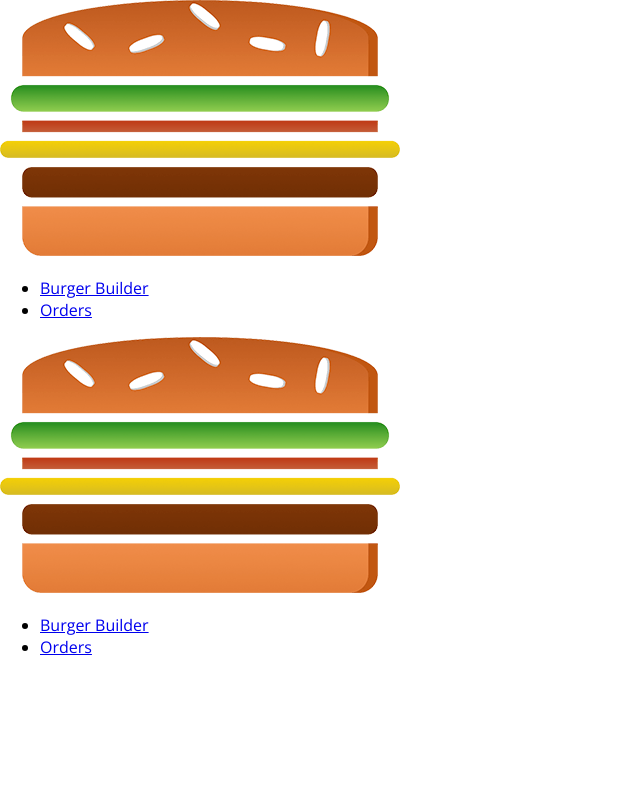
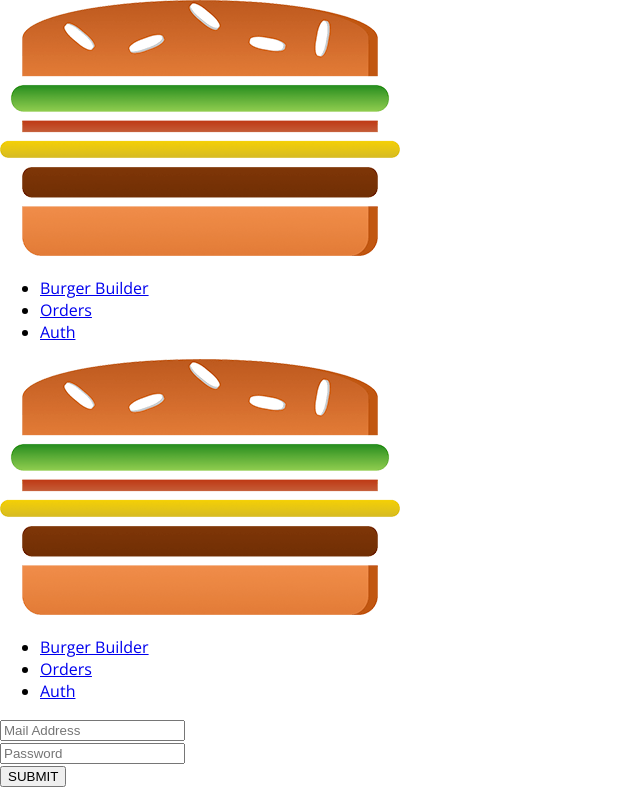
Before and after one commit to ShotaroMatsuya/MyReactApps, a React app: page /auth in a window 1280 px wide. Shown: the whole page, without its empty margins (0-640 px from the left). Built offline with nearby package versions, Linux system fonts and the light colour scheme.

Commit message:
adding auth form & validation

```diff
--- a/src/App.js
+++ b/src/App.js
@@ -4,6 +4,7 @@
 import BurgerBuilder from './containers/BurgerBuilder/BurgerBuilder';
 import Checkout from './containers/Checkout/Checkout';
 import Orders from './containers/Orders/Orders';
+import Auth from './containers/Auth/Auth';
 
 class App extends Component {
   // state = {
@@ -23,6 +24,7 @@
             {/* rrdのpropsはRouteにセットされたcomponentだけにしか渡らないので注意 */}
             <Route path="/checkout" component={Checkout} />
             <Route path="/orders" component={Orders} />
+            <Route path="/auth" component={Auth} />
             <Route path="/" exact component={BurgerBuilder} />
           </Switch>
         </Layout>
--- a/src/components/Navigation/NavigationItems/NavigationItems.js
+++ b/src/components/Navigation/NavigationItems/NavigationItems.js
@@ -7,6 +7,7 @@
         {/* exact propsを渡すことでactiveクラスが常に追加されないようにする */}
        <NavigationItem link="/" exact>Burger Builder</NavigationItem>
        <NavigationItem link="/orders">Orders</NavigationItem>
+       <NavigationItem link="/auth">Auth</NavigationItem>
     </ul>
 );
 
--- /dev/null
+++ b/src/containers/Auth/Auth.css
@@ -0,0 +1,15 @@
+.Auth {
+  margin: 20px auto;
+  width: 80%;
+  text-align: center;
+  box-shadow: 0 2px 3px #ccc;
+  border: 1px solid #eee;
+  padding: 10px;
+  box-sizing: border-box;
+}
+
+@media (min-width: 600px) {
+  .Auth {
+    width: 500px;
+  }
+}
--- /dev/null
+++ b/src/containers/Auth/Auth.js
@@ -0,0 +1,109 @@
+import React, { Component } from 'react';
+
+import Input from '../../components/UI/Input/Input';
+import Button from '../../components/UI/Button/Button';
+import classes from './Auth.css';
+
+class Auth extends Component{
+    state = {
+        controls:{
+            email:{
+                elementType: 'input', //switchで判別
+                elementConfig:{//htmlのdefault attribute propsをオブジェクトでセット
+                    type:'email',
+                    placeholder:'Mail Address'
+                },
+                value:'',
+                validation:{//validation rules
+                    required:true,
+                    isEmail:true
+                },
+                valid:false,//invalid時のスタイリングを適用
+                touched:false,//validationの開始のタイミング
+            },
+            password:{
+                elementType: 'input', //switchで判別
+                elementConfig:{//htmlのdefault attribute propsをオブジェクトでセット
+                    type:'password',
+                    placeholder:'Password'
+                },
+                value:'',
+                validation:{//validation rules
+                    required:true,
+                    minLength:6
+                },
+                valid:false,//invalid時のスタイリングを適用
+                touched:false,//validationの開始のタイミング
+            },
+        }
+    };
+    checkValidity(value,rules){
+        let isValid = true;//ここをfalseにすると以降のvalidationがすべてfalseになってしまう
+        if(!rules){
+            return true;
+        }
+        if(rules.required){
+            isValid = value.trim() !== '' && isValid;
+        }
+        if(rules.minLength){
+            isValid = value.length >= rules.minLength && isValid;
+        }
+        if(rules.maxLength){
+            isValid = value.length <= rules.maxLength && isValid;
+        }
+        if (rules.isEmail) {
+            const pattern = /[a-z0-9!#$%&'*+/=?^_`{|}~-]+(?:\.[a-z0-9!#$%&'*+/=?^_`{|}~-]+)*@(?:[a-z0-9](?:[a-z0-9-]*[a-z0-9])?\.)+[a-z0-9](?:[a-z0-9-]*[a-z0-9])?/;
+            isValid = pattern.test(value) && isValid
+        }
+
+        if (rules.isNumeric) {
+            const pattern = /^\d+$/;
+            isValid = pattern.test(value) && isValid
+        }
+        return isValid;
+    }
+    inputChangedHandler = (event , controlName)=>{
+        const updatedControls = {
+            ...this.state.controls,
+            [controlName]:{
+                ...this.state.controls[controlName],
+                value:event.target.value,
+                valid:this.checkValidity(event.target.value,this.state.controls[controlName].validation),
+                touched:true
+            }
+        };
+
+        this.setState({controls:updatedControls});
+    }
+    render(){
+        const formElementsArray =[];
+        for (let key in this.state.controls){
+            formElementsArray.push({
+                id:key,
+                config:this.state.controls[key]
+            });
+        }
+        const form = formElementsArray.map(formElement =>(
+            <Input
+                key={formElement.id}
+                elementType={formElement.config.elementType}
+                elementConfig={formElement.config.elementConfig}
+                value={formElement.config.value}
+                invalid={!formElement.config.valid}
+                shouldValidate={formElement.config.validation}
+                touched={formElement.config.touched}
+                changed={(event)=>this.inputChangedHandler(event,formElement.id)} />
+        ));
+
+        return(
+            <div className={classes.Auth}>
+                <form>
+                    {form}
+                    <Button btnType="Success">SUBMIT</Button>
+                </form>
+            </div>
+        );
+    }
+}
+
+export default Auth;
--- a/src/containers/Checkout/ContactData/ContactData.js
+++ b/src/containers/Checkout/ContactData/ContactData.js
@@ -48,7 +48,8 @@
                 validation:{
                     required:true,
                     minLength:5,
-                    maxLength:5
+                    maxLength:5,
+                    isNumeric: true
                 },
                 valid:false,
                 touched:false
@@ -74,7 +75,8 @@
                 },
                 value:'',
                 validation:{
-                    required:true
+                    required:true,
+                    isEmail: true
                 },
                 valid:false,
                 touched:false
@@ -123,6 +125,15 @@
         }
         if(rules.maxLength){
             isValid = value.length <= rules.maxLength && isValid;
+        }
+        if (rules.isEmail) {
+            const pattern = /[a-z0-9!#$%&'*+/=?^_`{|}~-]+(?:\.[a-z0-9!#$%&'*+/=?^_`{|}~-]+)*@(?:[a-z0-9](?:[a-z0-9-]*[a-z0-9])?\.)+[a-z0-9](?:[a-z0-9-]*[a-z0-9])?/;
+            isValid = pattern.test(value) && isValid
+        }
+
+        if (rules.isNumeric) {
+            const pattern = /^\d+$/;
+            isValid = pattern.test(value) && isValid
         }
         return isValid;
     }
```
